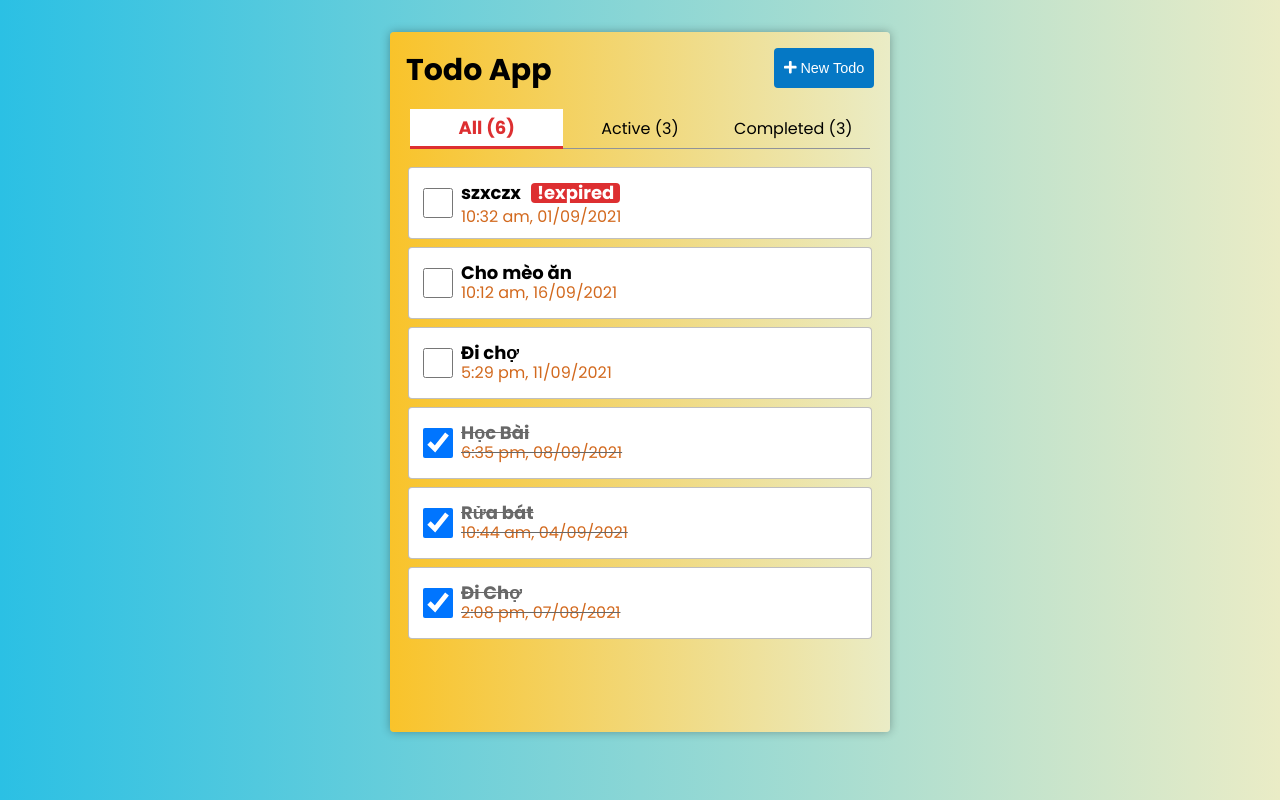
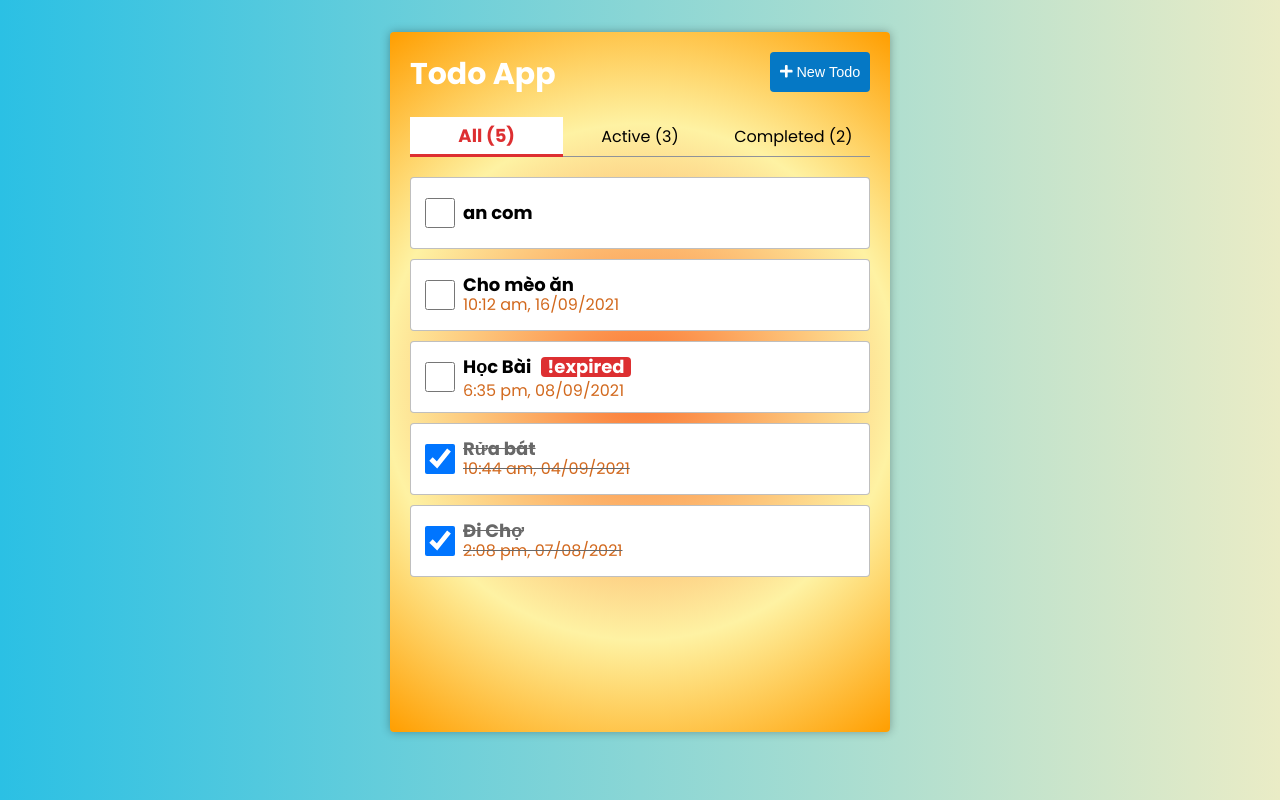
Before and after one commit to thaibm/react-tutorial, a React (Create React App) app: page / in a window 1280 px wide. Built offline with nearby package versions, Linux system fonts and the light colour scheme; data requests are answered from the project's data file.

Commit message:
fix comment

```diff
--- a/db.json
+++ b/db.json
@@ -14,15 +14,9 @@
     },
     {
       "title": "Học Bài",
-      "isCompleted": true,
+      "isCompleted": false,
       "deadline": "2021-09-08T18:35",
       "id": 12
-    },
-    {
-      "title": "Đi chợ",
-      "isCompleted": false,
-      "deadline": "2021-09-11T17:29",
-      "id": 13
     },
     {
       "title": "Cho mèo ăn",
@@ -31,8 +25,8 @@
       "id": 14
     },
     {
-      "title": "szxczx",
-      "deadline": "2021-09-01T10:32:00.000Z",
+      "title": "an com",
+      "deadline": null,
       "id": 15,
       "isCompleted": false
     }
--- a/src/App.scss
+++ b/src/App.scss
@@ -8,18 +8,18 @@
 }
 
 .todo {
-  background-color: azure;
-  background      : linear-gradient(270deg, #eaecc6, #f9c32a);
-  width           : 500px;
-  height          : 700px;
-  border-radius   : 4px;
-  margin          : 0px auto;
-  overflow        : hidden;
-  position        : relative;
-  box-shadow      : 0px 0px 10px 0px rgba(0, 0, 0, 0.3);
+  background   : rgb(251, 116, 49);
+  background   : radial-gradient(circle, rgba(251, 116, 49, 1) 0%, rgba(254, 242, 163, 1) 60%, rgba(255, 158, 0, 1) 100%);
+  width        : 500px;
+  height       : 700px;
+  border-radius: 4px;
+  margin       : 0px auto;
+  overflow     : hidden;
+  position     : relative;
+  box-shadow   : 0px 0px 10px 0px rgba(0, 0, 0, 0.3);
 }
 
-@media (max-width: 767px) {
+@media (max-width: 768px) {
   .App {
     padding-top: 0;
   }
--- a/src/App.tsx
+++ b/src/App.tsx
@@ -6,13 +6,17 @@ import './App.scss';
 import Header from './components/Header';
 import TabFilter from './components/TabFilter';
 import TodoList from './components/TodoList';
-import { getTodosThunk } from './store/thunks';
-import { IStore } from './store/types';
+import { deleteTodoThunk, getTodosThunk, toggleTodoThunk } from './store/thunks';
+import { IStore, ITodo } from './store/types';
+
+
 
 function App() {
+  const todos = useSelector((state: IStore) => state.todoList);
   const loading = useSelector((state: IStore) => state.loading);
   const success = useSelector((state: IStore) => state.success);
   const todoList = useSelector((state: IStore) => state.todoListFilter);
+
 
   const dispatch = useDispatch();
   useEffect(() => {
@@ -24,13 +28,26 @@ function App() {
       toast.success(loading, { autoClose: 2000 });
     }
   }, [loading, success, todoList]);
+
+  const handleClickDelete = (todoItem: ITodo) => {
+    dispatch(deleteTodoThunk(todoItem.id));
+  };
+  const handleChangeComplete = (todoItem: ITodo) => {
+    const newTodo = { ...todoItem };
+    newTodo.isCompleted = !newTodo.isCompleted;
+    dispatch(toggleTodoThunk(newTodo));
+  };
   return (
     <div className="App">
       <ToastContainer />
       <div className="todo">
         <Header />
         <TabFilter />
-        <TodoList />
+        <TodoList
+          todos={todos}
+          onTodoDeleteClick={handleClickDelete}
+          onTodoCompleteClick={handleChangeComplete}
+        />
       </div>
     </div>
   );
--- a/src/components/Header/Header.scss
+++ b/src/components/Header/Header.scss
@@ -3,19 +3,19 @@
 .header {
     display        : flex;
     justify-content: space-between;
+    padding        : 20px;
 
     &__title {
         margin-top   : 0px;
         margin-bottom: 0px;
-        padding      : 16px;
         font-size    : 30px;
+        color: $white-color;
     }
 
     .btn__add {
         height   : 40px;
         min-width: 40px;
         width    : 100px;
-        margin   : 16px;
 
         .noti__icon {
             margin-right: 4px;
--- a/src/components/TodoForm/index.tsx
+++ b/src/components/TodoForm/index.tsx
@@ -39,7 +39,7 @@ const TodoForm: React.FC<Props> = ({ setIsModalOpen, title, todoItem }) => {
             dispatch(
                 updateTodoThunk({
                     title: value,
-                    deadline: moment(deadline).toDate(),
+                    deadline: deadline ? moment(deadline).toDate() : undefined,
                     id: todoItem.id,
                     isCompleted: false,
                 })
@@ -48,7 +48,7 @@ const TodoForm: React.FC<Props> = ({ setIsModalOpen, title, todoItem }) => {
             dispatch(
                 addTodoThunk({
                     title: value,
-                    deadline: moment(deadline).toDate(),
+                    deadline: deadline ? moment(deadline).toDate() : undefined,
                     id: todoList.length === 0 ? 1 : todoList[0].id + 1,
                     isCompleted: false,
                 })
--- a/src/components/TodoItem/TodoItem.scss
+++ b/src/components/TodoItem/TodoItem.scss
@@ -1,39 +1,32 @@
 @import "../../assest/scss/variable.scss";
-
-
-
-
 .todoItem {
-    margin  : 8px;
-    padding : 10px;
-    position: relative;
-
-    min-height : 50px;
-    display    : flex;
-    align-items: center;
-
+    margin          : 10px;
+    padding         : 10px;
+    position        : relative;
+    min-height      : 50px;
+    display         : flex;
+    align-items     : center;
     background-color: $white-color;
     overflow        : hidden;
     animation       : fadeIn linear 0.2s;
-
-    border       : 1px solid $btn-nomal-hover;
-    border-radius: 4px;
+    border          : 1px solid $btn-nomal-hover;
+    border-radius   : 4px;
 
     input[type=checkbox] {
         $input: 30px;
         width : $input;
         height: $input;
+        cursor: pointer;
     }
 
     &:hover {
         background-color: $background-color-tag-hover;
 
         & .title-name {
-            -webkit-line-clamp      : 10000;
-            --growth-from           : 0.7;
-            --growth-to             : 1;
-            animation               : all linear 0.2s;
-            // transition           : all 1s ease-in-out 0.15s;
+            -webkit-line-clamp: 10000;
+            --growth-from     : 0.7;
+            --growth-to       : 1;
+            animation         : all linear 0.2s;
 
             padding      : 4px 0;
             padding-right: 100px;
@@ -50,21 +43,18 @@
 }
 
 .title {
-    flex      : 1;
-    text-align: left;
-    margin    : auto 10px auto 5px;
-
+    flex       : 1;
+    text-align : left;
+    margin     : auto 10px auto 5px;
     color      : $black;
     font-weight: bold;
     line-height: 20px;
 }
 
 .title-name {
-    display  : inline-block;
-    font-size: 18px;
-
-    cursor: pointer;
-
+    display           : inline-block;
+    font-size         : 18px;
+    cursor            : pointer;
     display           : -webkit-box;
     -webkit-box-orient: vertical;
     -webkit-line-clamp: 1;
@@ -99,17 +89,15 @@
 .icon {
     --growth-from: 0.8;
     --growth-to  : 1;
-
-    display  : none;
-    height   : 100%;
-    padding  : 0 13px;
-    cursor   : pointer;
-    animation: growth linear 0.2s;
-    color    : $white-color;
-    font-size: 1.2rem;
+    display      : none;
+    height       : 100%;
+    padding      : 0 13px;
+    cursor       : pointer;
+    animation    : growth linear 0.2s;
+    color        : $white-color;
+    font-size    : 1.2rem;
 
     &.todoItem__icon-edit {
-
         position        : absolute;
         bottom          : 0px;
         right           : 42px;
--- a/src/components/TodoItem/index.tsx
+++ b/src/components/TodoItem/index.tsx
@@ -2,8 +2,6 @@ import { FontAwesomeIcon } from "@fortawesome/react-fontawesome";
 import classNames from "classnames";
 import moment from "moment";
 import React, { useState } from "react";
-import { useDispatch } from "react-redux";
-import { deleteTodoThunk, toggleTodoThunk } from "../../store/thunks";
 import { ITodo } from "../../store/types";
 import "../FontAweSome";
 import Modal from "../Modal";
@@ -11,10 +9,11 @@ import TodoForm from "../TodoForm";
 import "./TodoItem.scss";
 interface Props {
     todoItem: ITodo;
+    onDeleteClick: (todoItem: ITodo) => void;
+    onCompleteClick: (todoItem: ITodo) => void;
 }
-export const TodoItem: React.FC<Props> = ({ todoItem }) => {
+export const TodoItem: React.FC<Props> = ({ todoItem, onDeleteClick, onCompleteClick }) => {
     const [checked, setChecked] = useState(todoItem.isCompleted);
-    const dispatch = useDispatch();
     const [isModalOpen, setIsModalOpen] = useState(false);
 
     const checkDeadline = (todoItem: ITodo) => {
@@ -26,22 +25,16 @@ export const TodoItem: React.FC<Props> = ({ todoItem }) => {
         }
         return false;
     };
-
-    const handleChangeComplete = () => {
-        const newTodo = { ...todoItem };
-        newTodo.isCompleted = !newTodo.isCompleted;
-        dispatch(toggleTodoThunk(newTodo));
-        setChecked(newTodo.isCompleted);
-    };
-
     const handleClickUpdate = () => {
         setIsModalOpen(true);
     };
-
-    const handleClickDelete = () => {
-        dispatch(deleteTodoThunk(todoItem.id));
-    };
-
+    const handleChangeComplete = () => {
+        onCompleteClick(todoItem);
+        setChecked(!checked);
+    }
+    const handleDeleteClick = () => {
+        onDeleteClick(todoItem);
+    }
     return (
 
         <div className="todoItem">
@@ -78,7 +71,7 @@ export const TodoItem: React.FC<Props> = ({ todoItem }) => {
             <FontAwesomeIcon
                 className="icon todoItem__icon-del"
                 icon={["far", "trash-alt"]}
-                onClick={handleClickDelete}
+                onClick={handleDeleteClick}
             />
 
             <Modal isModalOpen={isModalOpen} setIsModalOpen={setIsModalOpen}>
--- a/src/components/TodoList/index.tsx
+++ b/src/components/TodoList/index.tsx
@@ -1,21 +1,30 @@
-import { useSelector } from "react-redux";
-import { IStore, ITodo } from "../../store/types";
+import { ITodo } from "../../store/types";
 import { TodoItem } from "../TodoItem";
 import "./TodoList.scss";
+interface Props {
+    todos: ITodo[];
+    onTodoDeleteClick: (todoItem:ITodo) => void;
+    onTodoCompleteClick: (todoItem:ITodo) => void;
+}
+const TodoList: React.FC<Props> = (props) => {
+    const { todos, onTodoDeleteClick, onTodoCompleteClick } = props;
 
-export default function TodoList() {
-    const todos = useSelector((state: IStore) => state.todoList);
-
-    console.log(todos);
     return (
         <div className="todoList">
             {todos.length === 0 ? (
                 <h2>Add todo now!!!</h2>
             ) : (
                 todos.map((todo: ITodo) => {
-                    return <TodoItem key={todo.id} todoItem={todo} />;
+                    return <TodoItem
+                        key={todo.id}
+                        todoItem={todo}
+                        onDeleteClick={onTodoDeleteClick}
+                        onCompleteClick={onTodoCompleteClick}
+                    />;
                 })
             )}
         </div>
     );
 };
+
+export default TodoList;
```
